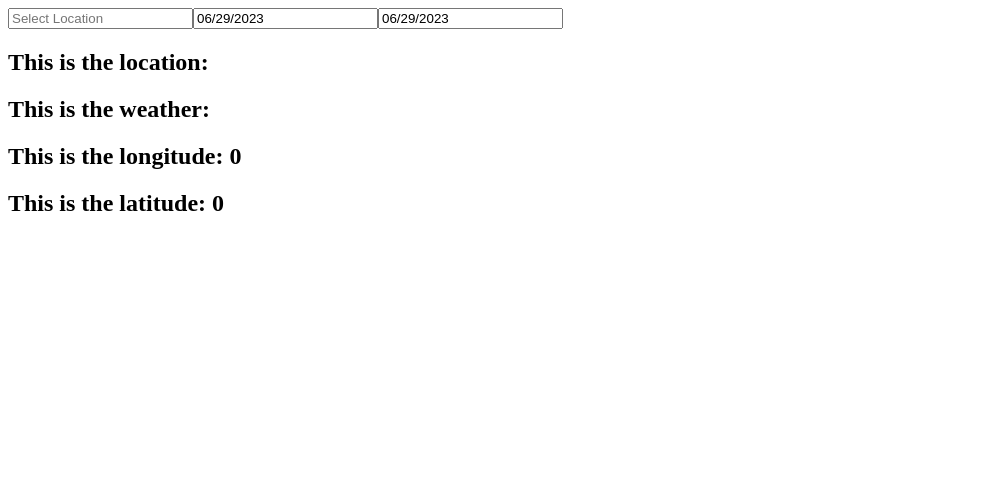
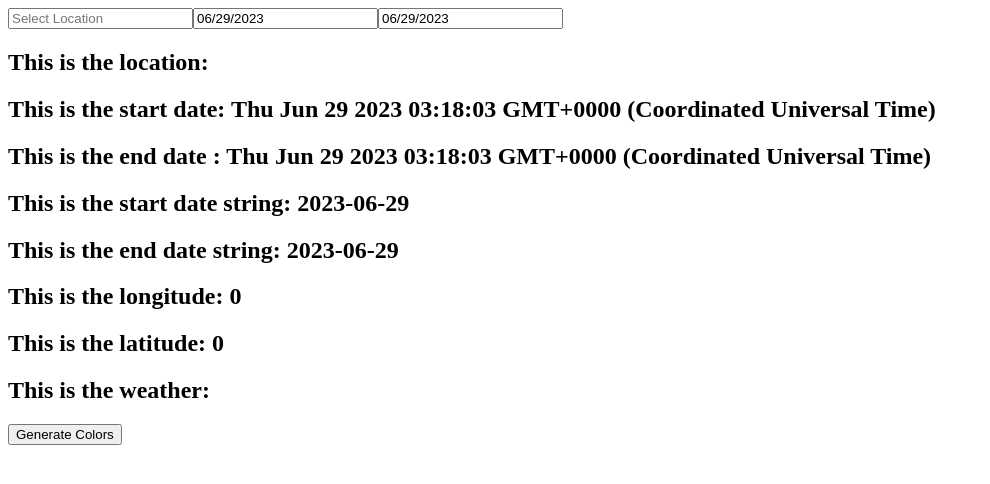
Before and after one commit to Reneeto/yarncast, a React app: page / in a window 1280 px wide. Shown: the top 484 px of the page, without its empty margins (0-990 px from the left). Built offline with nearby package versions, Linux system fonts and the light colour scheme.

Commit message:
useEffect and Generate Colors button working!!!

```diff
--- a/src/App.js
+++ b/src/App.js
@@ -9,7 +9,7 @@ import Display from "./components/Display";
 import { format } from "prettier";
 
 const App = () => {
-    const [coordinates, setCoordinates] = useState({
+  const [coordinates, setCoordinates] = useState({
     results: [
       {
         longitude: 0,
@@ -24,29 +24,51 @@ const App = () => {
   const [endDate, setEndDate] = useState(new Date());
   const [endDateString, setEndDateString] = useState("");
   const [colors, setColors] = useState([]);
+  const isFirstRender = useRef(true);
 
   useEffect(() => {
-    console.log('useEffect');
-  }, [])
+    formatDate(startDate);
+    formatDate(endDate);
+  }, [startDate, endDate]);
 
-  //get longitude and latitude from geolocation API
+  useEffect(() => {
+    if (isFirstRender.current) {
+      isFirstRender.current = false;
+      return;
+    }
+    getWeatherData(weather);
+  }, [endDate]);
+
+  //FIRST: get longitude and latitude from geolocation API
   const searchLocation = () => {
-    console.log('getting lon and lat');
+    console.log("getting lon and lat");
     fetch(
       `https://geocoding-api.open-meteo.com/v1/search?name=${location}&count=1&language=en&format=json`
     )
       .then((response) => response.json())
       .then((data) => {
         setCoordinates(data);
-
       })
       .catch((err) => {
         console.log(err.message);
       });
   };
-  //get weather data from coordinates and dates from historical weather API
+
+  //SECOND: format start and end dates for API call
+  const formatDate = (date) => {
+    const formattedDate = new Date(date).toISOString().substring(0, 10);
+    if (date === startDate) {
+      setStartDateString(formattedDate);
+    } else {
+      setEndDateString(formattedDate);
+    }
+
+    return;
+  };
+
+  //THIRD: get weather data from coordinates and dates from historical weather API
   const getWeatherData = () => {
-    console.log('getting weather data');
+    console.log("getting weather data");
     fetch(
       `https://archive-api.open-meteo.com/v1/archive?latitude=${coordinates.results[0].latitude}&longitude=${coordinates.results[0].longitude}&start_date=${startDateString}&end_date=${endDateString}&daily=temperature_2m_mean&timezone=GMT&temperature_unit=fahrenheit&min=2023-06-09&max=2023-06-23`
     )
@@ -60,20 +82,9 @@ const App = () => {
       });
   };
 
-  const formatDate = (date) => {
-    console.log('formatting dates');
-    const formattedDate = new Date(date).toISOString().substring(0, 10);
-    if (date === startDate) {
-      setStartDateString(formattedDate);
-    } else {
-      setEndDateString(formattedDate);
-    }
-
-    return;
-  };
-
+  //FOURTH: match temps to color formulas
   function matchColors(tempsArr) {
-    console.log('matching colors');
+    console.log("matching colors");
     const rangeValues = [0, 10, 20, 30, 40, 50, 60, 70, 80, 90, 100];
     const colorsArr = [];
     tempsArr.forEach((el) => {
@@ -129,19 +140,14 @@ const App = () => {
     });
     return setColors(colorsArr);
   }
-
+  //startRef and onKeyDown lets you tab from the startDate to endDate date picker
   const startRef = useRef();
 
   const onKeyDown = (e) => {
     if (e.keyCode === 9 || e.which === 9) {
-       startRef.current.setOpen(false);
+      startRef.current.setOpen(false);
     }
   };
-
-
-  /*HANDLING SEQUENTIAL CALLS ON BUTTON CLICK */
-
-
 
   {
     return (
@@ -172,21 +178,22 @@ const App = () => {
           minDate={startDate}
           onChange={(date) => setEndDate(date)}
         />
-        <h2 className="location">This is the location: {location}</h2>
+        <h2>This is the location: {location}</h2>
+        <h2>This is the start date: {`${startDate}`}</h2>
+        <h2>This is the end date : {`${endDate}`}</h2>
+        <h2>This is the start date string: {`${startDateString}`}</h2>
+        <h2>This is the end date string: {`${endDateString}`}</h2>
+        <h2>This is the longitude: {coordinates.results[0].longitude}</h2>
+        <h2>This is the latitude: {coordinates.results[0].latitude}</h2>
         <h2>This is the weather: {weather}</h2>
-        <h2 className="location">
-          This is the longitude: {coordinates.results[0].longitude}
-        </h2>
-        <h2 className="location">
-          This is the latitude: {coordinates.results[0].latitude}
-        </h2>
         <div>
-          {/* <button onClick={handleClick}>Click Me</button> */}
-          {/* <button onClick={() => matchColors(weather)}>Generate Colors</button> */}
+          <button onClick={() => matchColors(weather)}>Generate Colors</button>
           <div>
             {colors.map((color) => (
-              <div style={{ backgroundColor: color }}>&nbsp;</div>
-              // <g style={{backgroundColor: color}}>&nbsp;</g>
+              <>
+                {/* <g style={{backgroundColor: color}}>&nbsp;</g> */}
+                <div style={{ backgroundColor: color }}>&nbsp;</div>
+              </>
             ))}
           </div>
         </div>
--- a/src/index.js
+++ b/src/index.js
@@ -3,6 +3,5 @@ import ReactDOM from "react-dom";
 import App from "./App";
 import TableDatePicker from "./DatePicker";
 import ColorPicker from "./ColorPicker";
-import pppqueue from "./pppqueue"
 
 ReactDOM.render(<App />, document.getElementById("root"));
--- a/src/pppqueue.js
+++ /dev/null
@@ -1,51 +0,0 @@
-import React, { useEffect } from "react";
-import { render } from "react-dom";
-import PQueue from "p-queue";
-
-function App() {
-  const queue = new PQueue({ concurrency: 1 });
-
-  useEffect(() => {
-    const myPromises = [
-      () =>
-        new Promise(resolve =>
-          console.log('first function')
-        ),
-      () =>
-        new Promise(resolve =>
-          console.log('second function')
-        ),
-      () =>
-        new Promise(resolve =>
-          console.log('third function')
-        )
-    ];
-
-    queue.addAll(myPromises);
-  }, [queue]);
-
-  function returnCalls () {
-    () =>
-        new Promise(resolve =>
-          console.log('first function')
-        ),
-      () =>
-        new Promise(resolve =>
-          console.log('second function')
-        ),
-      () =>
-        new Promise(resolve =>
-          console.log('third function')
-        )
-  }
-
-  return (
-    <div>
-      <h1>Promise queue with concurrency control</h1>
-      <button onClick={returnCalls}></button>
-    </div>
-  );
-}
-
-render(<App />, document.getElementById("root"));
-//https://stackoverflow.com/questions/59559168/react-js-how-to-call-axios-sequentially/59560061#59560061
```
